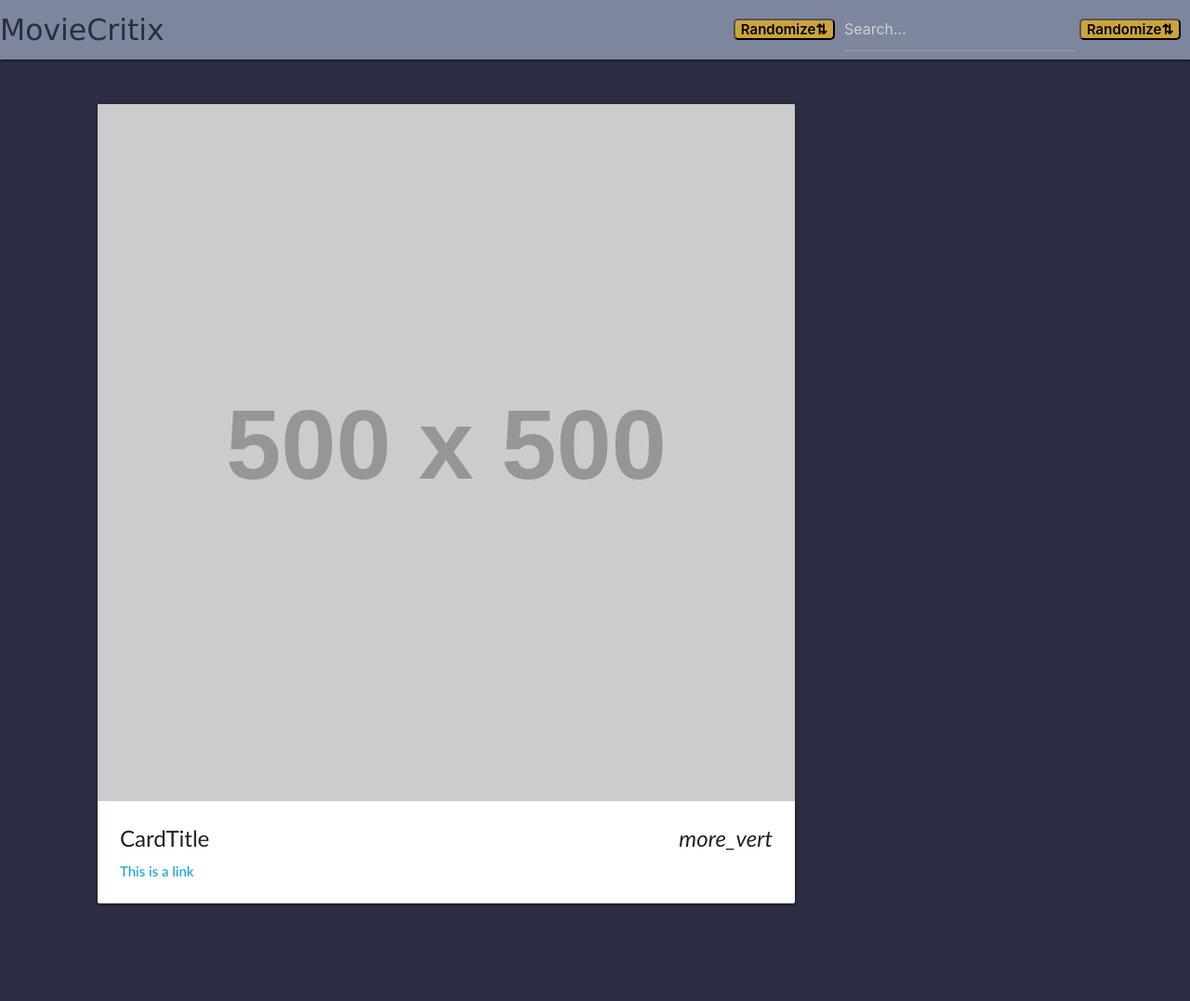
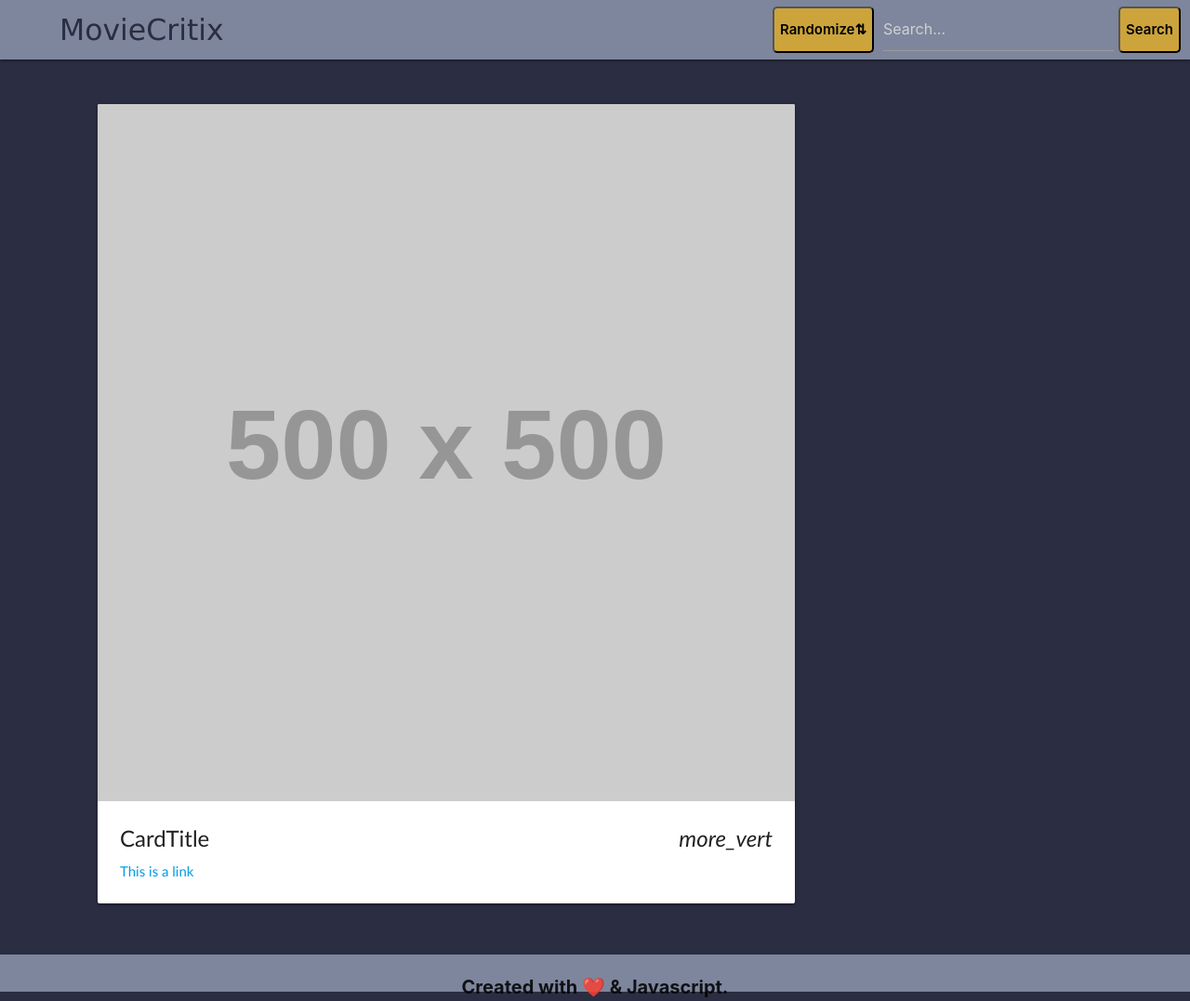
Before and after one commit to heatedtowel/moviecritix, a plain HTML site: page index.html in a window 1280 px wide. Shown: the whole page at 93% size. Before the commit the page ends 1027 px from the top, so only its background shows below. Drawn offline with nearby package versions, Linux system fonts and the light colour scheme; no server answers; placeholder pictures from the web are drawn by us; some icons are missing.

Commit message:
css and html updates

```diff
--- a/assets/js/script.js
+++ b/assets/js/script.js
@@ -95,6 +95,10 @@ function makeMovieInfo(plot) {
   return `<h5 id='moreInfo'>${plot}</h5>`
 };
 
+document.addEventListener('DOMContentLoaded', function() {
+  var elems = document.querySelectorAll('.sidenav');
+  var instances = M.Sidenav.init(elems);
+});
 
 /* movName.addEventListener('click', input => {
   console.log(input)
--- a/index.html
+++ b/index.html
@@ -5,8 +5,7 @@
     <meta charset="UTF-8">
     <meta http-equiv="X-UA-Compatible" content="IE=edge">
     <link rel="stylesheet" href="./style.css">
-    <link rel="stylesheet"
-        href="https://cdnjs.cloudflare.com/ajax/libs/materialize/1.0.0/css/materialize.min.css">
+    <link rel="stylesheet" href="https://cdnjs.cloudflare.com/ajax/libs/materialize/1.0.0/css/materialize.min.css">
     <meta name="viewport" content="width=device-width, initial-scale=1.0">
     <title>MRVLdex</title>
 </head>
@@ -15,24 +14,27 @@
     <header>
         <nav>
             <div class="nav-wrapper" id="navBar">
-                <a href="#" class="brand-logo" id="logo">MovieCritix</a>
-                <ul id="nav-mobile" class="right hide-on-med-and-down">
+                <a href="#!" class="brand-logo" id="logo">MovieCritix</a>
+                <a href="#" data-target="mobile-demo" class="sidenav-trigger"><i class="material-icons">Menu</i></a>
+                <ul class="right hide-on-med-and-down">
                     <li><button id="randomBtn">Randomize⇅</button></li>
                     <li><input id="search" type="text" placeholder="Search..."></li>
-                    <li><button id="randomBtn">Randomize⇅</button></li>
+                    <li><button id="randomBtn">Search</button></li>
                 </ul>
             </div>
         </nav>
+
+        <ul class="sidenav" id="mobile-demo">
+            <li><button id="randomBtn">Randomize⇅</button></li>
+            <li><input id="search" type="text" placeholder="Search..."></li>
+            <li><button id="randomBtn">Search</button></li>
+        </ul>
     </header>
-    <Main>
-
-    </Main>
     <section id="mainContainer">
         <aside id="left">
             <div class="card" id="card">
                 <div class="card-image waves-effect waves-block waves-light">
-                    <img id="poster" class="activator"
-                        src="https://via.placeholder.com/500">
+                    <img id="poster" class="activator" src="https://via.placeholder.com/500">
                 </div>
                 <div class="card-content">
                     <span class="card-title activator grey-text text-darken-4" id="movieTitle">CardTitle
@@ -48,9 +50,11 @@
         <div id="parentGif"></div>
     </section>
     <div id="movieInfo"></div>
+    <footer>
+        <p>Created with ❤️ & Javascript.</p>
+    </footer>
     <script src="./assets/js/script.js"></script>
-    <script
-        src="https://cdnjs.cloudflare.com/ajax/libs/materialize/1.0.0/js/materialize.min.js"></script>
+    <script src="https://cdnjs.cloudflare.com/ajax/libs/materialize/1.0.0/js/materialize.min.js"></script>
 </body>
 
 </html>
--- a/style.css
+++ b/style.css
@@ -8,6 +8,7 @@ nav {
 
   #logo {
     color: #2B2D42;
+    padding-left: 5%;;
   }
 
   body {
@@ -30,6 +31,7 @@ nav {
   }
 
   #parentGif {
+    transition: transform 1.5s;
     /* display: flex;
     flex-flow: column, wrap;
     justify-content: center;
@@ -50,6 +52,7 @@ nav {
     margin: 5px;
     margin-right: 10px;
     transition: background-color 2s, color 2s;
+    height: 50px;
   }
 
   #randomBtn:hover {
@@ -75,3 +78,24 @@ nav {
   #card {
     width: 150%;
   }
+
+  footer {
+    background-color: #7D869C;
+    height: 5%;
+    text-align: center;
+    font-weight: bold;
+    position: absolute;
+    width: 100%;
+    font-size: 20px;
+  }
+
+  @media screen and (max-width: 992px) {
+    #parentGif {
+      transform: scale(.7)
+    }
+  };
+
+  @media screen and (max-width: 768px) {
+    #parentGif {
+      transform: scale(.5)}
+  };
```
